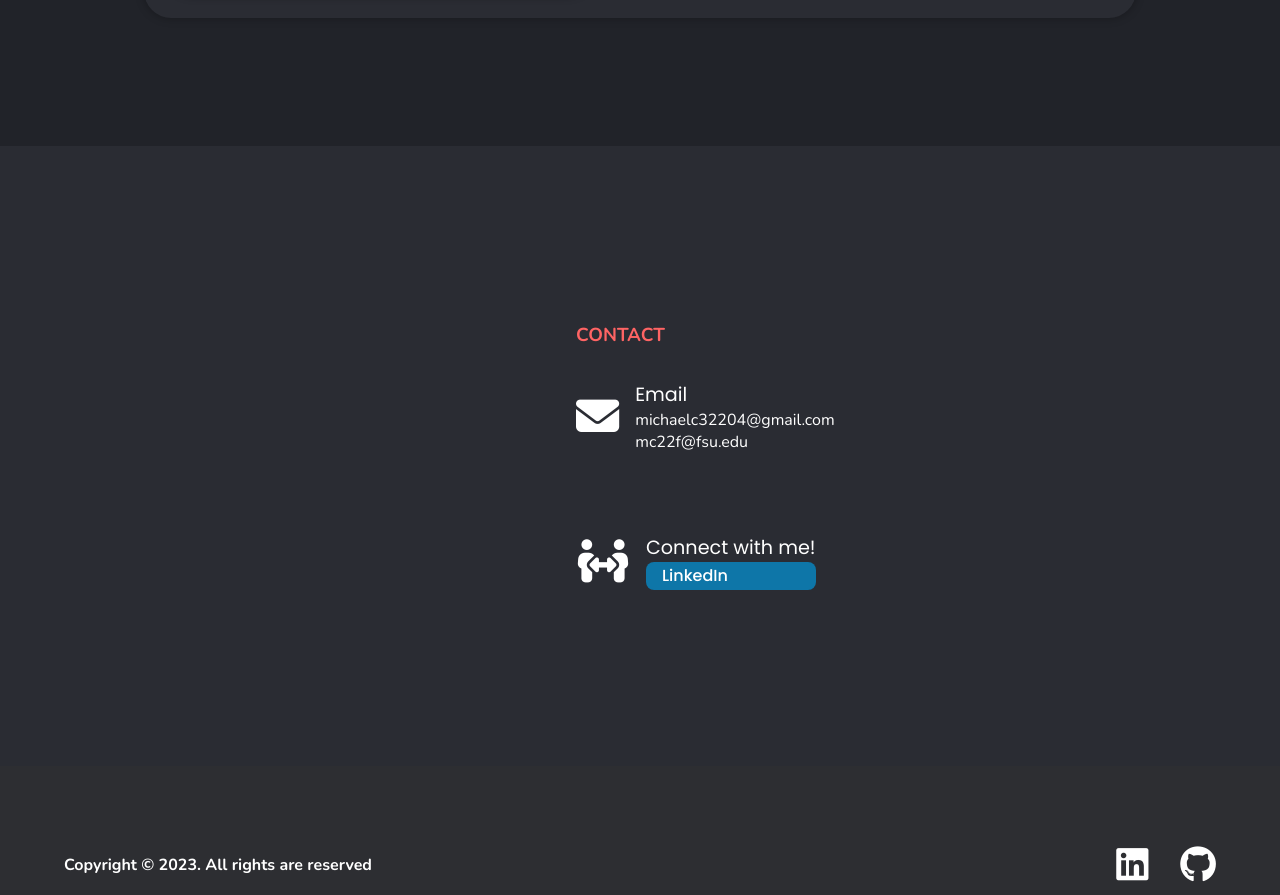
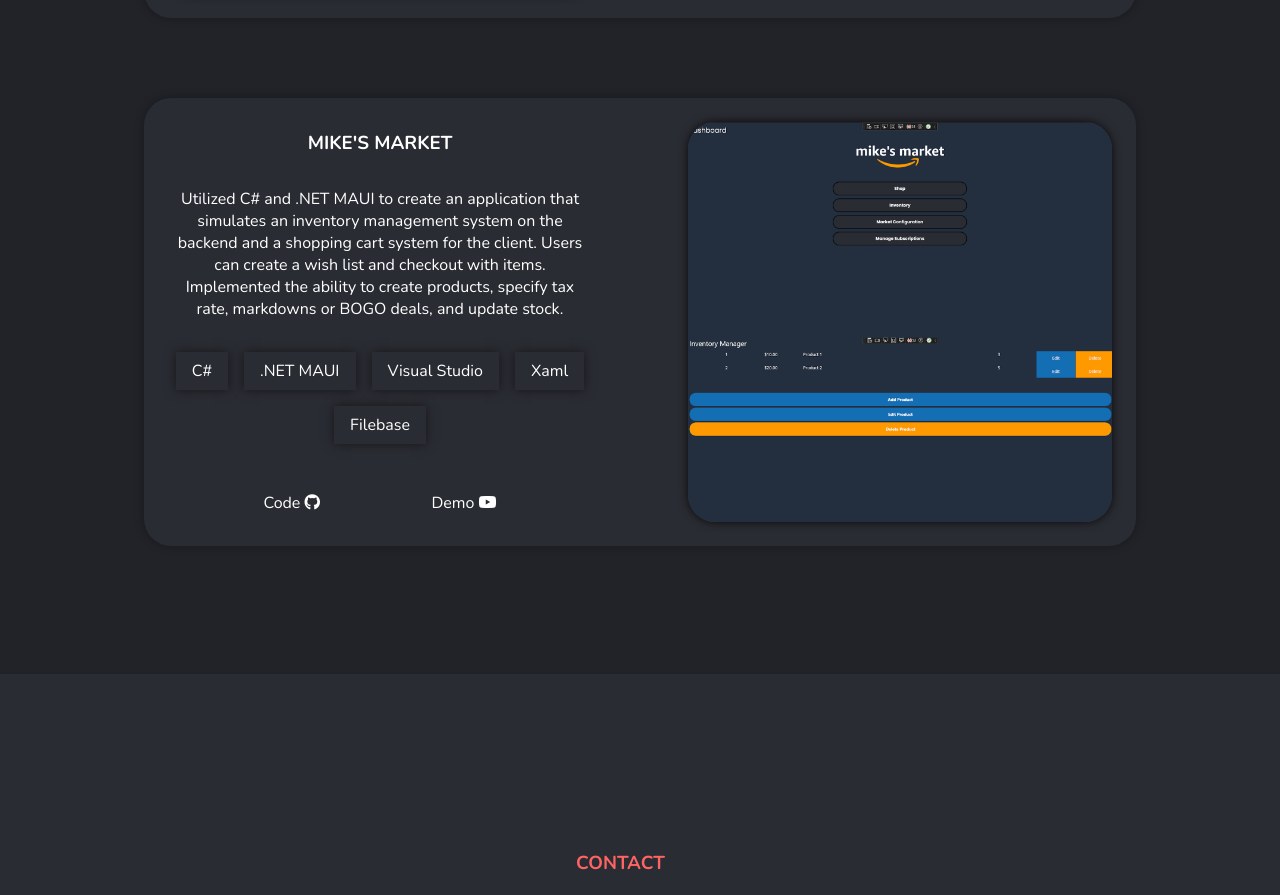
Before and after one commit to Michaelc322/Portfolio, an Angular app: page / in a window 1280 px wide. Shown: the part 3329-4224 px from the top of the page. Built offline with nearby package versions, Linux system fonts and the light colour scheme.

Commit message:
new prject

```diff
--- a/src/app/Components/main.component.html
+++ b/src/app/Components/main.component.html
@@ -233,6 +233,38 @@
 
                     </div>
 
+                    <div class="proj proj1">
+                        <div class="projText">
+                                <h3>Mike's Market</h3>
+                                    <p>Utilized C# and .NET MAUI to create an application that simulates an inventory management system on the backend and a shopping cart system for the client. Users can create a wish list and checkout with items.
+                                        Implemented the ability to create products, specify tax rate, markdowns or BOGO deals, and update stock.
+
+                                    </p>
+                                <div class="stack">
+                                    <p>C#</p>
+                                    <p>.NET MAUI</p>
+                                    <p>Visual Studio</p>
+                                    <p>Xaml</p>
+                                    <p>Filebase</p>
+                                </div>
+
+                                <div class="links">
+                                    <a class ="brand" target="_blank" href="https://github.com/Michaelc322/MikesMarket-Summer2024_Project-" rel="noreferrer">Code
+                                        <i class="fa-brands fa-github"></i>
+                                    </a>
+                                    <a class ="brand" target="_blank" href="https://youtu.be/x1c7ysH09dM" rel="noreferrer">Demo
+                                        <i class="fa-brands fa-youtube"></i>
+                                    </a>
+                                </div>
+                        </div>
+                        <div class="projImg">
+                            <a target="_blank" href="https://github.com/Michaelc322/MikesMarket-Summer2024_Project-" rel="noreferrer">
+                                <img class ="projImgMain" src="../../assets/mikesmarket.png" alt="website">
+                            </a>
+                        </div>
+
+                    </div>
+
                 </div>
             </div>
         </div>
```
Also changed, not shown: src/assets/mikesmarket.png (added).
